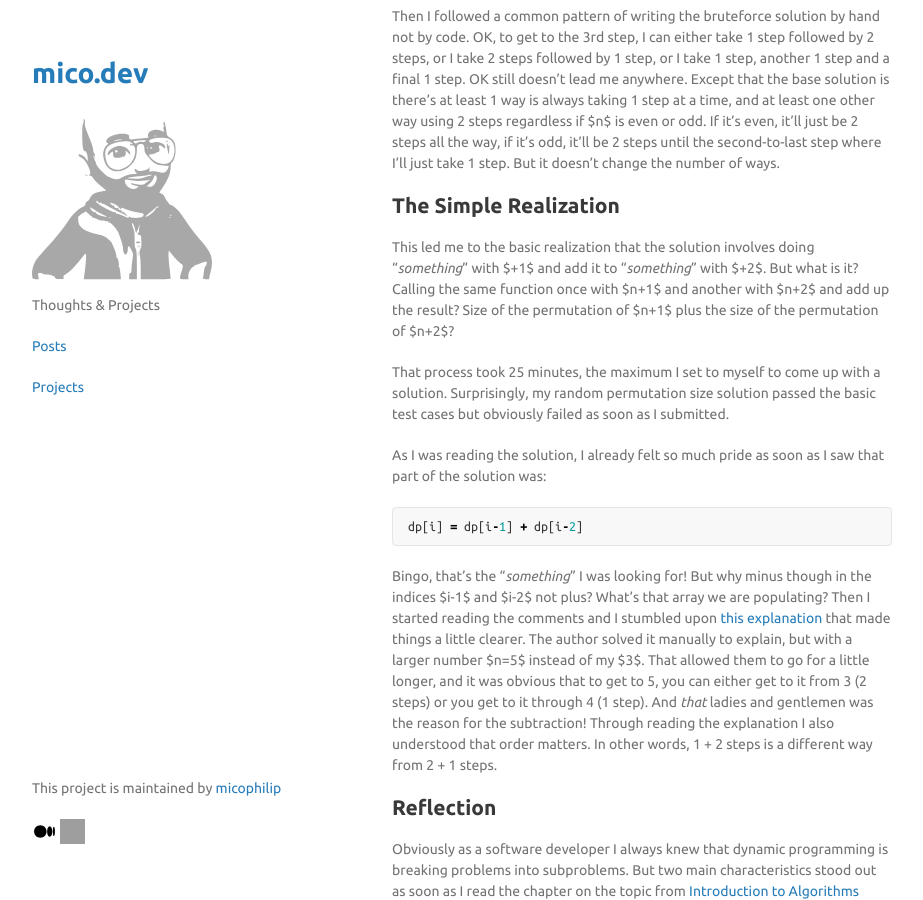
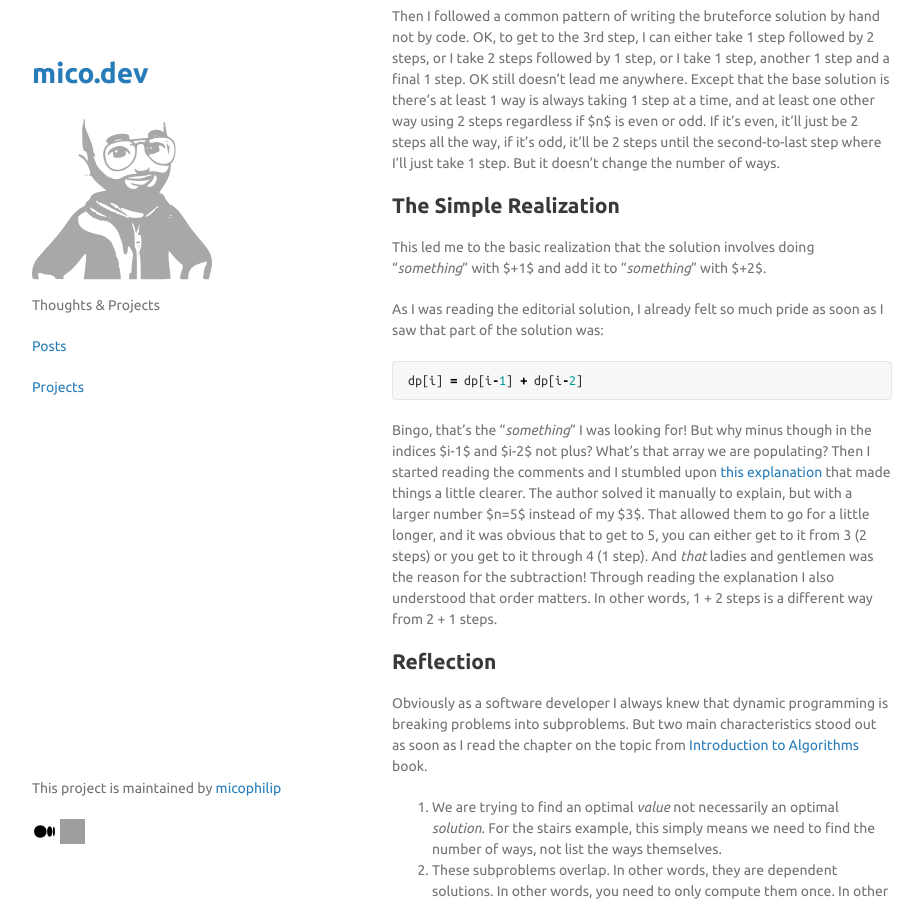
Before and after one commit to micophilip/micophilip.github.io, a Jekyll site: the page built from _posts/2026-03-22-Dynamic-Programming-Journey.md, in a window 1280 px wide and 900 px high, scrolled down 720 px. Shown: the whole window, without its empty margins (178-1101 px from the left). Built offline with Jekyll 4.4.1, drawn with Linux system fonts in a browser that asks for light colours; a script that is not in the unit is left out; grey boxes are pictures that could not be loaded.

Commit message:
simplify

````diff
--- a/_posts/2026-03-22-Dynamic-Programming-Journey.md
+++ b/_posts/2026-03-22-Dynamic-Programming-Journey.md
@@ -23,11 +23,9 @@ Then I followed a common pattern of writing the bruteforce solution by hand not
 
 ## The Simple Realization
 
-This led me to the basic realization that the solution involves doing "_something_" with $+1$ and add it to "_something_" with $+2$. But what is it? Calling the same function once with $n+1$ and another with $n+2$ and add up the result? Size of the permutation of $n+1$ plus the size of the permutation of $n+2$?
+This led me to the basic realization that the solution involves doing "_something_" with $+1$ and add it to "_something_" with $+2$.
 
-That process took 25 minutes, the maximum I set to myself to come up with a solution. Surprisingly, my random permutation size solution passed the basic test cases but obviously failed as soon as I submitted.
-
-As I was reading the solution, I already felt so much pride as soon as I saw that part of the solution was:
+As I was reading the editorial solution, I already felt so much pride as soon as I saw that part of the solution was:
 
 ```python
 dp[i] = dp[i-1] + dp[i-2]
````
